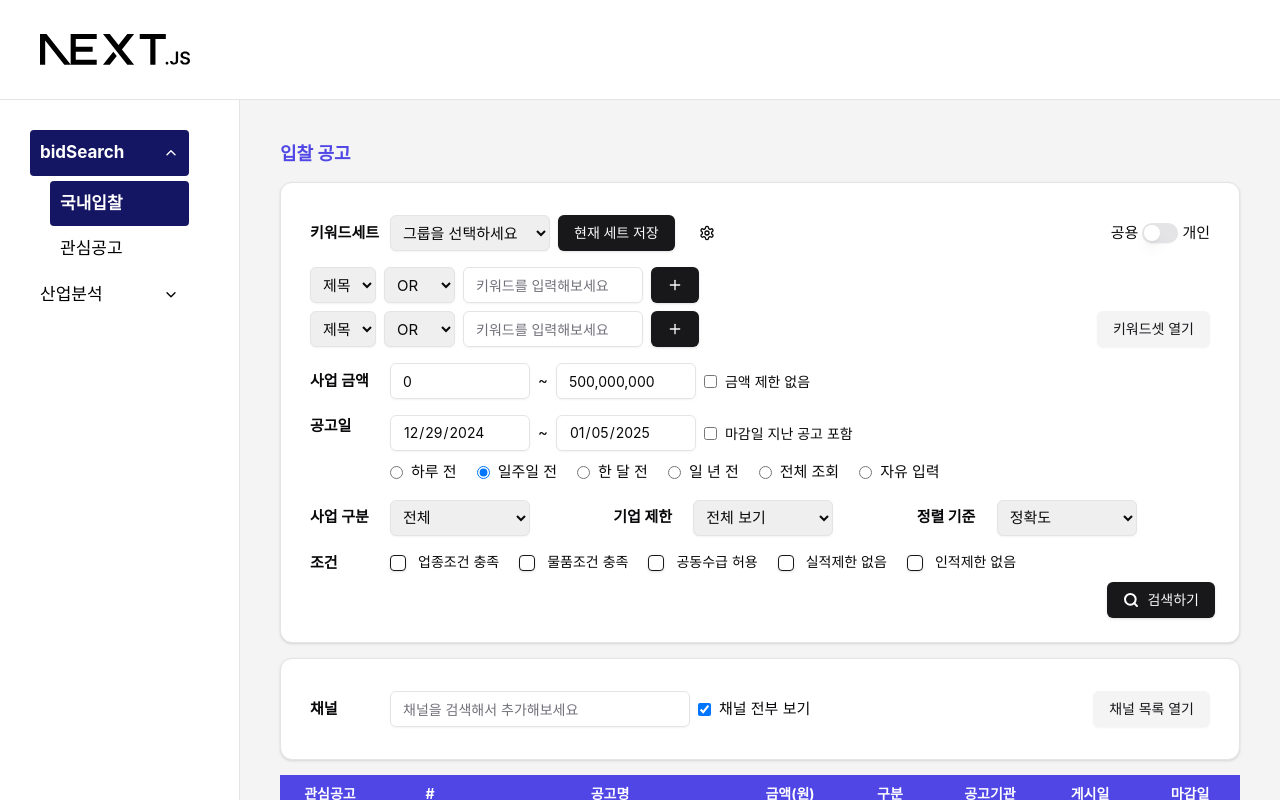
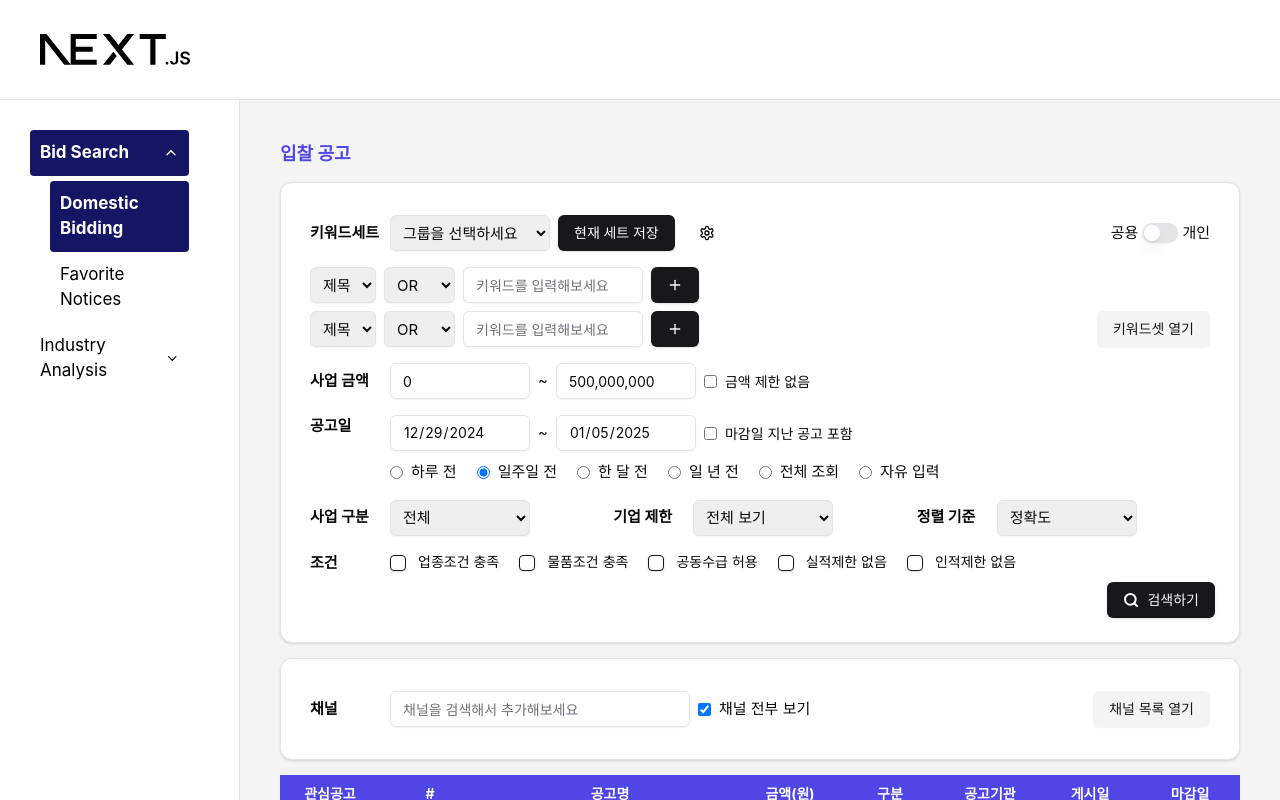
Before and after one commit to hckang80/nextjs-beginner-task, a Next.js app: page /en/dashboard/rfp in a window 1280 px wide. Built offline with nearby package versions, Linux system fonts and the light colour scheme; what i18next-resources-to-backend would draw is missing.

Commit message:
feat(nav): 다국어 바인딩

```diff
--- a/app/[locale]/layout.tsx
+++ b/app/[locale]/layout.tsx
@@ -1,6 +1,10 @@
 import type { Metadata } from 'next';
 import { Toaster } from '@/components/ui/toaster';
 import Providers from './providers';
+import { NextIntlClientProvider } from 'next-intl';
+import { getMessages } from 'next-intl/server';
+import { notFound } from 'next/navigation';
+import { routing } from '../../i18n/routing';
 import Image from 'next/image';
 import Aside from './aside';
 import Nav from './nav';
@@ -19,10 +23,16 @@ export default async function LocaleLayout({
 }>) {
   const { locale } = await params;
 
+  if (!routing.locales.includes(locale as any)) {
+    notFound();
+  }
+
+  const messages = await getMessages();
+
   return (
-    <html lang={locale}>
-      <body className="antialiased">
-        <Providers locale={locale}>
+    <>
+      <Providers locale={locale}>
+        <NextIntlClientProvider messages={messages}>
           <div className="wrap">
             <header className="global-header">
               <h1>
@@ -43,9 +53,9 @@ export default async function LocaleLayout({
               <main className="global-main">{children}</main>
             </div>
           </div>
-        </Providers>
-        <Toaster />
-      </body>
-    </html>
+        </NextIntlClientProvider>
+      </Providers>
+      <Toaster />
+    </>
   );
 }
--- a/app/[locale]/nav.tsx
+++ b/app/[locale]/nav.tsx
@@ -6,7 +6,7 @@ import { ChevronDown } from 'lucide-react';
 import Link from 'next/link';
 import { useParams } from 'next/navigation';
 import { ReactNode } from 'react';
-import { useTranslation } from 'react-i18next';
+import { useTranslations } from 'next-intl';
 
 type Nav = {
   name: string;
@@ -17,21 +17,21 @@ type Nav = {
 export default function DashboardNav() {
   const navigation = useNavigation();
   const { locale } = useParams();
-  const { t } = useTranslation();
+  const t = useTranslations('Navigation');
 
   const mainNav: Nav[] = [
     {
       name: t('bidSearch'),
       path: '/dashboard',
       items: [
-        { name: '국내입찰', path: '/dashboard/rfp' },
-        { name: '관심공고', path: '/dashboard/bid_favorites' }
+        { name: t('domesticBidding'), path: '/dashboard/rfp' },
+        { name: t('favoriteNotices'), path: '/dashboard/bid_favorites' }
       ]
     },
     {
-      name: '산업분석',
+      name: t('industryAnalysis'),
       path: '/analysis',
-      items: [{ name: '공급기업', path: '/analysis/supplier' }]
+      items: [{ name: t('vendors'), path: '/analysis/supplier' }]
     }
   ];
 
--- a/app/layout.tsx
+++ b/app/layout.tsx
@@ -5,5 +5,9 @@ export default function RootLayout({
 }: Readonly<{
   children: React.ReactNode;
 }>) {
-  return <>{children}</>;
+  return (
+    <html>
+      <body className="antialiased">{children}</body>
+    </html>
+  );
 }
```
